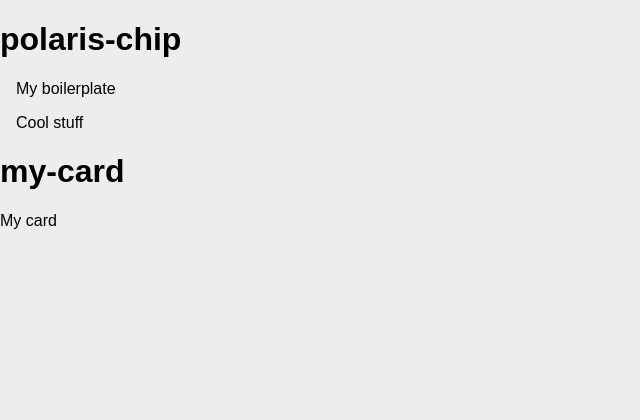
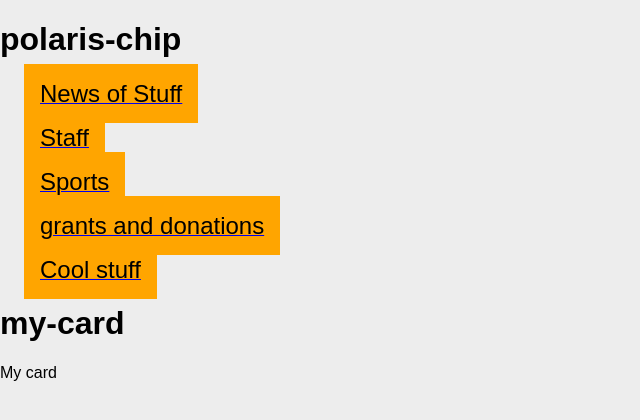
Before and after one commit to luketrex/polaris-chip, a website with bundled scripts: page index.html in a window 1280 px wide. Shown: the whole page, without its empty margins (0-640 px from the left). Built offline with nearby package versions, Linux system fonts and the light colour scheme.

Commit message:
Polaris-Chip v1.0

```diff
--- a/index.html
+++ b/index.html
@@ -26,7 +26,10 @@
 <body>
   <h1>polaris-chip</h1>
   <!-- this is going to do whatever the tag's defaults are -->
-  <polaris-chip></polaris-chip>
+  <polaris-chip title="News of Stuff"></polaris-chip>
+  <polaris-chip title="Staff"></polaris-chip>
+  <polaris-chip title="Sports"></polaris-chip>
+  <polaris-chip title="grants and donations"></polaris-chip>
   <!-- this is going to take the tag and change the title -->
   <polaris-chip title="Cool stuff"></polaris-chip>
 
--- a/src/polaris-chip.js
+++ b/src/polaris-chip.js
@@ -28,7 +28,8 @@ export class PolarisChip extends LitElement {
   constructor() {
     super();
     // a variable on this object called title
-    this.title = 'My boilerplate';
+    this.title = 'Chip Default';
+    this.link = '#';
   }
 
   // CSS styles are scoped JUST to this element. This uses a technology called
@@ -46,7 +47,20 @@ export class PolarisChip extends LitElement {
     */
       :host {
         /* Always make sure that your element has a default way of being displayed */
-        display: block;
+        display: flex;
+      }
+
+      span {
+        background-color: orange;
+        color: black;
+        font-size: 24px;
+        padding: 16px;
+        margin: 8px;
+      }
+
+      span:hover {
+        background-color: gray;
+        border: 1px solid black;
       }
     `;
   }
@@ -70,7 +84,7 @@ export class PolarisChip extends LitElement {
     // it is going to print the title of the element. The magic of Lit is that
     // when title is changed (even by inspecting the document and hacking the value)
     // it will automatically update what is displayed and do so incredibly quickly
-    return html`<span>${this.title}</span>`;
+    return html`<a href="${this.link}"><span>${this.title}</span></a>`;
   }
 
   // LitElement uses the properties call to do the following:
@@ -82,6 +96,7 @@ export class PolarisChip extends LitElement {
     return {
       // this is a String. Array, Object, Number, Boolean are other valid values here
       title: { type: String },
+      link: {type: String },
     };
   }
 }
```
